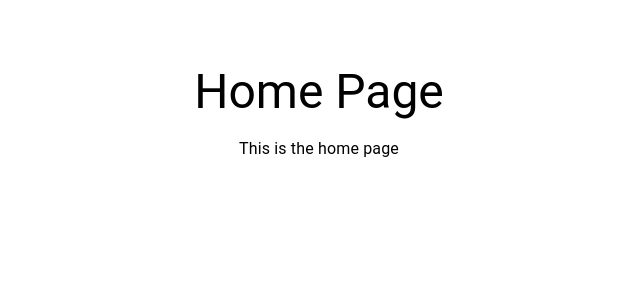
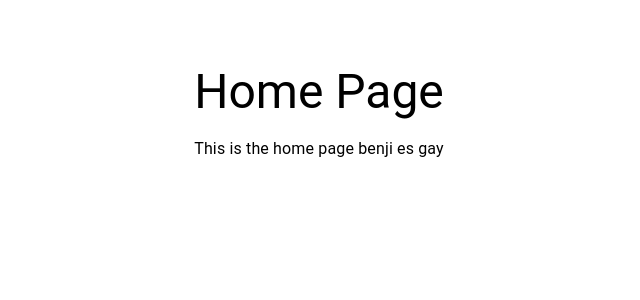
Before and after one commit to CBenjaminDP/pf-web, a Next.js app: page / in a window 1280 px wide. Shown: the top 300 px of the page, without its empty margins (321-961 px from the left). Built offline with nearby package versions, Linux system fonts and the light colour scheme.

Commit message:
Fix: Test proteccion de ramas

```diff
--- a/src/app/babies/page.jsx
+++ b/src/app/babies/page.jsx
@@ -1,6 +1,5 @@
 import React from 'react';
 import { Container, Typography, Box } from '@mui/material';
-import BabiesList from './BabiesList';
 
 function BabiesPage() {
   return (
--- a/src/app/page.jsx
+++ b/src/app/page.jsx
@@ -11,7 +11,7 @@ function HomePage() {
           Home Page
         </Typography>
         <Typography variant="body1" component="p">
-          This is the home page
+          This is the home page benji es gay
         </Typography>
       </Box>
     </Container>
```
